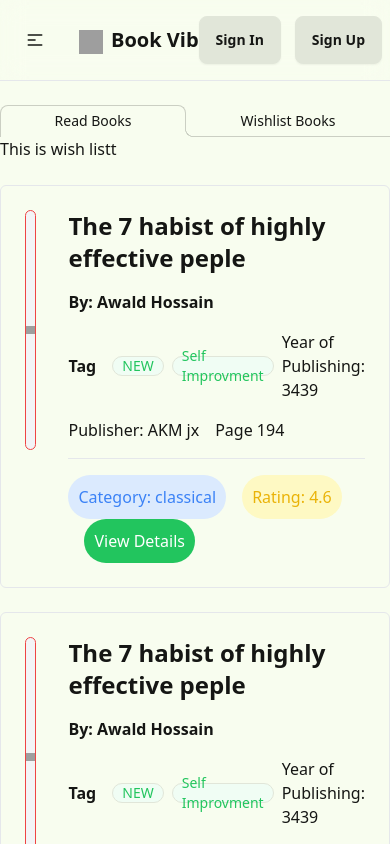
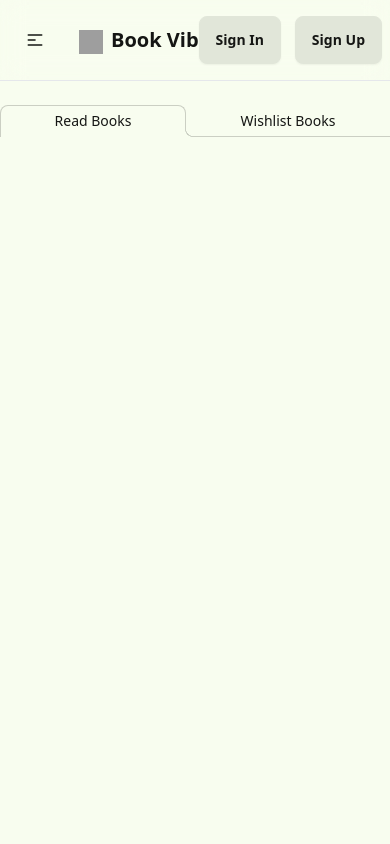
Before and after one commit to hrid1/book-review, a React (Vite) app: page /listedbook/wishlist in a window 390 px wide. Shown: the top 844 px of the page. Built offline with nearby package versions, Linux system fonts and the light colour scheme; grey boxes are pictures that could not be loaded.

Commit message:
Tab Content Done

```diff
--- a/src/components/ReadingBook.jsx
+++ b/src/components/ReadingBook.jsx
@@ -1,16 +1,21 @@
-import React from 'react';
-import SingleBook from './pages/SingleBook/SingleBook';
-import BookListCard from './common/BookListCard/BookListCard';
+import React from "react";
+import SingleBook from "./pages/SingleBook/SingleBook";
+import BookListCard from "./common/BookListCard/BookListCard";
+import { getReadList, getWishList } from "../utilites";
 
 const ReadingBook = () => {
-    return (
-        <div>
+  const books = getReadList();
+// const books= getWishList();
+  console.log(books);
+  return (
+    <div>
+      {/* <BookListCard></BookListCard> */}
 
-            <BookListCard></BookListCard>
-
-
-        </div>
-    );
+      {books.map((book) => (
+        <BookListCard key={book.bookId} book={book}></BookListCard>
+      ))}
+    </div>
+  );
 };
 
 export default ReadingBook;
--- a/src/components/WishList.jsx
+++ b/src/components/WishList.jsx
@@ -1,12 +1,15 @@
+import { getWishList } from "../utilites";
 import BookListCard from "./common/BookListCard/BookListCard";
+
+const books = getWishList();
+// console.log(books);
 
 const WishList = () => {
   return (
     <div>
-      <h1>This is wish listt</h1>
-      <BookListCard></BookListCard>
-      <BookListCard></BookListCard>
-      <BookListCard></BookListCard>
+      {books.map((book) => (
+        <BookListCard key={book.bookId} book={book}></BookListCard>
+      ))}
     </div>
   );
 };
--- a/src/components/common/BookListCard/BookListCard.jsx
+++ b/src/components/common/BookListCard/BookListCard.jsx
@@ -1,52 +1,64 @@
-const BookListCard = () => {
+const BookListCard = ({ book }) => {
+  console.log(book);
+
+  const {
+    bookId,
+    bookName,
+    author,
+    image,
+    review,
+    totalPages,
+    rating,
+    category,
+    tags,
+    publisher,
+    yearOfPublishing,
+  } = book;
+
   return (
     <>
-
-
       {/* card section */}
       <section className="border p-6 flex gap-8 mt-6 rounded-md">
         {/*left side -> card pic */}
         <div className="w-60 h-60 border border-red-500 py-4 bg-gray-100 rounded-md ">
           <img
             className="w-full mx-auto h-full object-contain"
-            src="https://fourminutebooks.com/wp-content/uploads/2020/11/self-help-books-8.jpg.webp"
+            src={image}
             alt=""
           />
         </div>
         {/*right side -> card info */}
         <div className=" space-y-4 w-full ">
-          <h2 className="text-2xl font-bold">
-            The 7 habist of highly effective peple
-          </h2>
+          <h2 className="text-2xl font-bold">{bookName}</h2>
           <p className=" font-semibold">
-            By: <span>Awald Hossain</span>
+            By: <span>{author}</span>
           </p>
           <div className="flex items-center gap-2">
             <p className="mr-2 font-bold">Tag</p>
             <span className="badge badge-md bg-green-50 text-green-500">
-              NEW
+              {tags[0]}
             </span>
             <span className="badge badge-md bg-green-50 text-green-500">
-              Self Improvment
+              {tags[1]}
             </span>
             <span>
-              Year of Publishing: <span>3439</span>
+              Year of Publishing: <span>{yearOfPublishing}</span>
             </span>
           </div>
 
           <p className=" space-x-4">
-            <span>Publisher: AKM jx</span>
-            <span>Page 194</span>
+            <span>Publisher: {publisher}</span>
+            <span>Page: {totalPages}</span>
           </p>
 
           <hr />
 
           <div className=" space-x-4">
             <button className="p-2.5 font-medium rounded-full bg-blue-100 text-blue-500">
-              Category: <span>classical</span>
+              Category: <span>{category}</span>
             </button>
             <button className="p-2.5 font-medium rounded-full bg-yellow-100 text-yellow-500">
-              Rating: <span>4.6</span>
+              Rating: <span>{rating}</span>
             </button>
 
             <button className="p-2.5 font-medium rounded-full bg-green-500 text-white">
--- a/src/components/pages/HomePage/Homepage.jsx
+++ b/src/components/pages/HomePage/Homepage.jsx
@@ -19,7 +19,7 @@ const Homepage = () => {
 
         {/* all books */}
 
-        <section className="grid grid-cols-1 md:grid-cols-3 border gap-6 py-5 px-10 my-8 ">
+        <section className="grid grid-cols-1 md:grid-cols-2 lg:grid-cols-3 border gap-6 py-5 px-10 my-8 ">
           {/* <BookCard></BookCard> */}
 
           {data.books.map((book) => (
--- a/src/components/pages/SingleBook/SingleBook.jsx
+++ b/src/components/pages/SingleBook/SingleBook.jsx
@@ -1,5 +1,6 @@
 import { useEffect, useState } from "react";
 import { useLoaderData, useParams } from "react-router-dom";
+import { saveToReadList, saveToWishList } from "../../../utilites";
 
 const SingleBook = () => {
   const data = useLoaderData();
@@ -7,7 +8,7 @@ const SingleBook = () => {
 
   const books = data.books;
   const book = books.find((book) => book.bookId === parseInt(id));
-  console.log(book, id);
+  // console.log(book, id);
 
   const {
     bookName,
@@ -21,6 +22,15 @@ const SingleBook = () => {
     publisher,
     yearOfPublishing,
   } = book;
+
+  // handle wishlist
+  const handleWishList = (book) => {
+    saveToWishList(book);
+  };
+  // handle readlist
+  const handleReadList = (book) => {
+    saveToReadList(book);
+  };
 
   return (
     <div>
@@ -67,8 +77,18 @@ const SingleBook = () => {
             </div>
           </div>
           <div className="card-actions ">
-            <button className="btn btn-outline">Read</button>
-            <button className="btn btn-secondary ">Whitelist</button>
+            <button
+              onClick={() => handleReadList(book)}
+              className="btn btn-outline"
+            >
+              Read
+            </button>
+            <button
+              onClick={() => handleWishList(book)}
+              className="btn btn-secondary "
+            >
+              Whitelist
+            </button>
           </div>
         </div>
       </div>
--- a/src/main.jsx
+++ b/src/main.jsx
@@ -8,6 +8,7 @@ import Homepage from "./components/pages/HomePage/Homepage.jsx";
 import SingleBook from "./components/pages/SingleBook/SingleBook.jsx";
 import ListedBook from "./components/pages/ListedBook/ListedBook.jsx";
 import { router } from "./Routes/Route.jsx";
+import { Toaster } from "react-hot-toast";
 
 //  const router = createBrowserRouter([
 //   {
@@ -38,5 +39,6 @@ createRoot(document.getElementById("root")).render(
   <StrictMode>
     {/* <App /> */}
     <RouterProvider router={router}></RouterProvider>
+    <Toaster></Toaster>
   </StrictMode>
 );
--- a/src/utilites/index.js
+++ b/src/utilites/index.js
@@ -2,19 +2,25 @@ import toast from "react-hot-toast";
 
 export const getWishList = () => {
   let wishList = [];
-  const storedBOoks = localStorage.getItem("wishList");
-  if (storedBOoks) {
-    wishList = JSON.parse(wishList);
+  const storedBooks = localStorage.getItem("wishList");
+  if (storedBooks) {
+    wishList = JSON.parse(storedBooks);
   }
   return wishList;
 };
 
-// save
-export const saveStoreBook = (book) => {
+// save to wishlist
+export const saveToWishList = (book) => {
   let wishList = getWishList();
-  const isExist = wishList.find((b) => b.id === book.id);
+  const isExist = wishList.find((b) => b.bookId === book.bookId);
   if (isExist) {
     return toast.error("Already In Wishlist");
+  }
+  //  checking in readlist
+  const readList = getReadList();
+  const isRead = readList.find((b) => b.bookId === book.bookId);
+  if (isRead) {
+    return toast.error("This Book already Compleate.");
   }
 
   wishList.push(book);
@@ -22,10 +28,34 @@ export const saveStoreBook = (book) => {
   toast.success("Blog Bookmarkd Successfully!");
 };
 
-// delete
-export const deleteBook = (id) => {
-  let wishList = getWishList();
-  const remaining = wishList.filter((b) => b.id !== id);
-  localStorage.setItem("wishList", JSON.stringify(remaining));
-  toast.success("Book is removed from Wishlist");
+export const getReadList = () => {
+  let readbooks = [];
+  const storedBooks = localStorage.getItem("readList");
+  if (storedBooks) {
+    readbooks = JSON.parse(storedBooks);
+  }
+  return readbooks;
 };
+
+// save readlist
+export const saveToReadList = (book) => {
+  let readbooks = getReadList();
+  const isExist = readbooks.find((b) => b.bookId === book.bookId);
+
+  if (isExist) {
+    return toast.error("Already in Reading List");
+  }
+
+  readbooks.push(book);
+  localStorage.setItem("readList", JSON.stringify(readbooks));
+  toast.success("Book Added on ReadList");
+};
+// // delete
+// export const deleteBook = (id) => {
+//   let wishList = getWishList();
+//   const remaining = wishList.filter((b) => b.id !== id);
+//   localStorage.setItem("wishList", JSON.stringify(remaining));
+//   toast.success("Book is removed from Wishlist");
+// };
+
+// ------------------For Read List----------------
```
